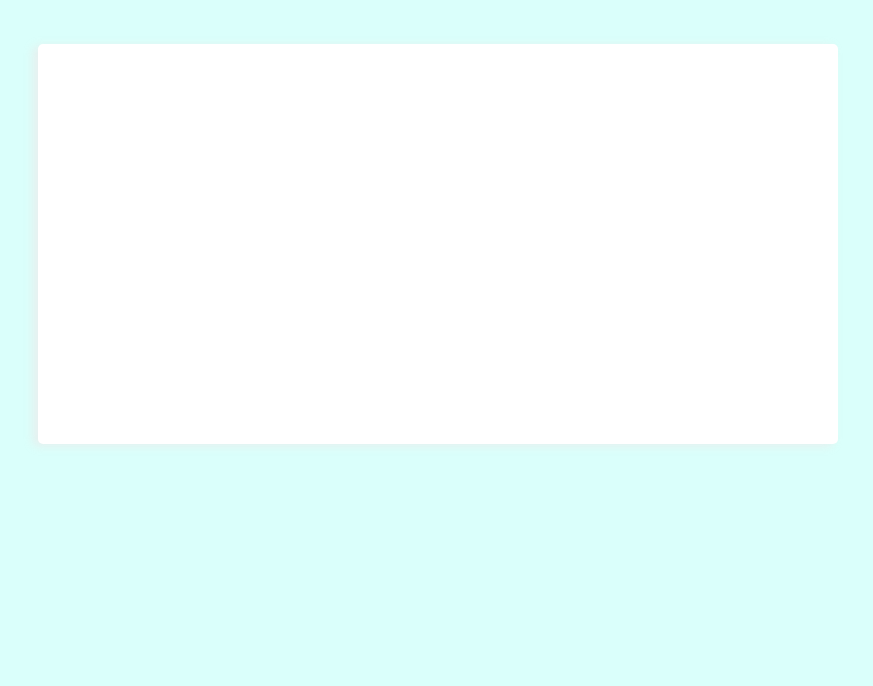
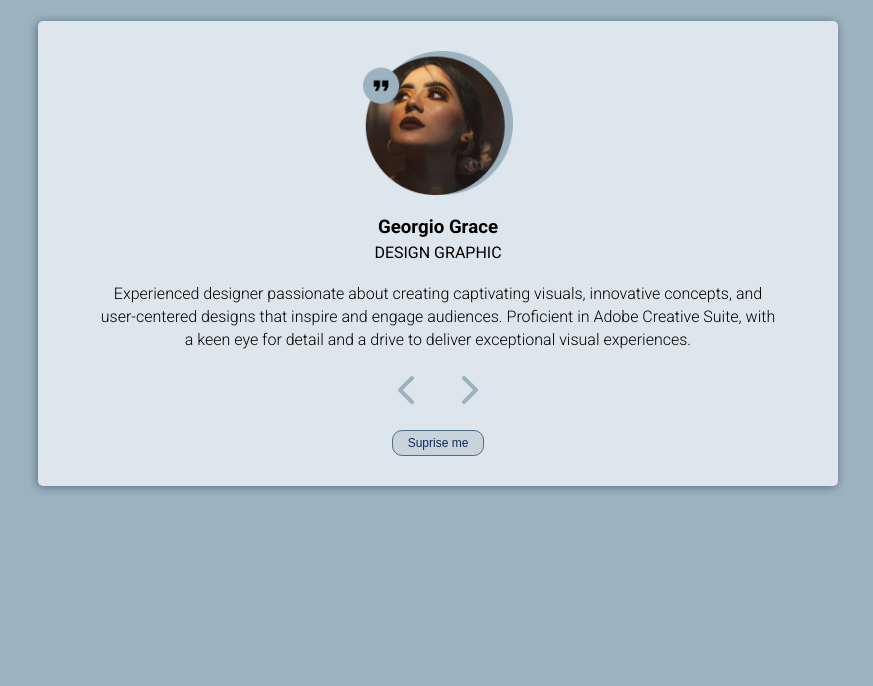
Before and after one commit to sugiharto03/100DaysOfCode, a plain HTML site: page Review-Carousel/index.html in a window 1280 px wide. Shown: the part 114-800 px from the top of the page, without its empty margins (202-1075 px from the left). Drawn offline with Linux system fonts and the light colour scheme.

Commit message:
finishing styling

```diff
--- a/Review-Carousel/index.html
+++ b/Review-Carousel/index.html
@@ -14,18 +14,47 @@
       href="https://fonts.googleapis.com/css2?family=Poppins:ital,wght@0,100;0,200;0,300;0,400;0,500;0,600;0,700;0,800;0,900;1,100;1,200;1,300;1,400;1,500;1,600;1,700;1,800;1,900&family=Roboto:ital,wght@0,300;0,400;0,500;0,700;0,900;1,100;1,300;1,400;1,500;1,700;1,900&display=swap"
       rel="stylesheet"
     />
+
+    <!-- icon-setting -->
+    <script
+      src="https://kit.fontawesome.com/dde6c864f4.js"
+      crossorigin="anonymous"
+    ></script>
   </head>
   <body>
     <header>
-        <h1>Our Review</h1>
-        <div id="border-bottom"></div>
+      <h1>Our Review</h1>
+      <div id="border-bottom"></div>
     </header>
     <main>
-        <div class="profile"></div>
-        <div class="name"></div>
-        <div class="desc"></div>
-        <div class="swipe"></div>
-        <div class="btn-surprise"></div>
+      <div class="profile">
+        <div class="photo">
+          <img id="photo" src="img/Group 9.png" width="150px" />
+        </div>
+      </div>
+      <div class="name">
+        <h3>Georgio Grace</h3>
+        <p>DESIGN GRAPHIC</p>
+      </div>
+      <div class="desc">
+        <p>
+          Experienced designer passionate about creating captivating visuals,
+          innovative concepts, and user-centered designs that inspire and engage
+          audiences. Proficient in Adobe Creative Suite, with a keen eye for
+          detail and a drive to deliver exceptional visual experiences.
+        </p>
+      </div>
+      <div class="swipe">
+        <div class="next">
+          <i class="fa-solid fa-chevron-left fa-2xl" style="color: #9db2bf;"></i>
+        </div>
+        <div class="previous">
+          <i class="fa-solid fa-chevron-right fa-2xl" style="color: #9db2bf;"></i>
+        </div>
+      </div>
+      <div class="btn-suprise">
+        <button>Suprise me</button>
+      </div>
     </main>
     <!-- javascript-setting -->
     <script src="script.js"></script>
--- a/Review-Carousel/style.css
+++ b/Review-Carousel/style.css
@@ -1,27 +1,75 @@
 body {
   font-family: "Poppins", sans-serif;
   font-family: "Roboto", sans-serif;
-  background-color: #dafffb;
+  background-color: #9db2bf;
   text-align: center;
 }
-header h1{
-    font-size: 50px;
+header h1 {
+  font-size: 30px;
+  color: #27374d;
   margin: 40px 0 0 0;
   padding-bottom: 5px;
 }
-#border-bottom{
-    width: 10%;
-    border-bottom: 5px solid #33BBC5;
+#border-bottom {
+  width: 5%;
+  border-bottom: 5px solid #526d82;
   margin: auto;
 }
 
 /* body-side */
-main{
-    width: 800px;
-    height: 400px;
+main {
+  width: 100%;
+  height: 450px;
+  max-width: 800px;
   min-height: 400px;
   margin: 50px auto;
-    box-shadow: -5px 2px 10px 0px rgba(235, 235, 235, 0.8);
+  padding-bottom: 15px;
+  box-shadow: -1px 1px 10px 0px rgba(82, 109, 130, 1);
   border-radius: 5px;
-    background-color: white;
+  background-color: #dde6ed;
 }
+.profile {
+  /* background-color: red; */
+  padding-top: 30px;
+  width: 100%;
+  height: 175px;
+  box-sizing: border-box;
+}
+.name,
+.desc {
+  margin-top: 20px;
+}
+h3,
+p {
+  margin: 0 0 5px 0;
+}
+.desc {
+  width: 85%;
+  margin: 20px auto;
+  line-height: 23px;
+  font-weight: 200;
+}
+.btn-suprise button {
+  background-color: #c9d3db;
+  border: 1px solid #526d82;
+  border-radius: 10px;
+  color: #0e2954;
+  padding: 5px 15px;
+  font-size: 12px;
+}
+.btn-suprise button:hover {
+  color: #dde6ed;
+  background-color: #526d82;
+  transition: 0.3s;
+}
+/* carousel */
+.swipe {
+  width: 15%;
+  margin: 30px auto;
+  text-align: center;
+  display: flex;
+}
+.previous,
+.next {
+  width: 50%;
+}
```
Also changed, not shown: Review-Carousel/img/Group 10.png (added), Review-Carousel/img/Group 11.png (added), Review-Carousel/img/Group 8.png (added), Review-Carousel/img/Group 9.png (added), 1 other file. Lines whose indentation alone changed are shown as unchanged.
